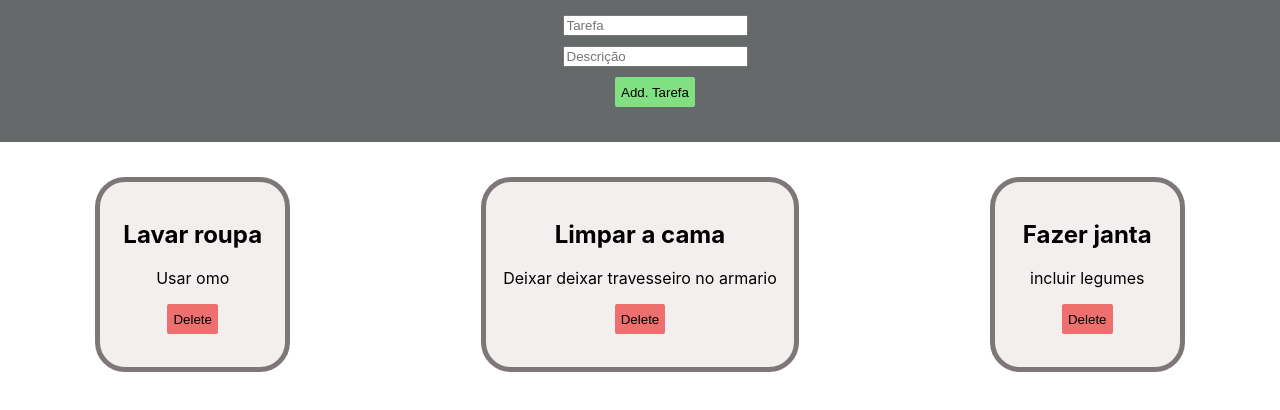
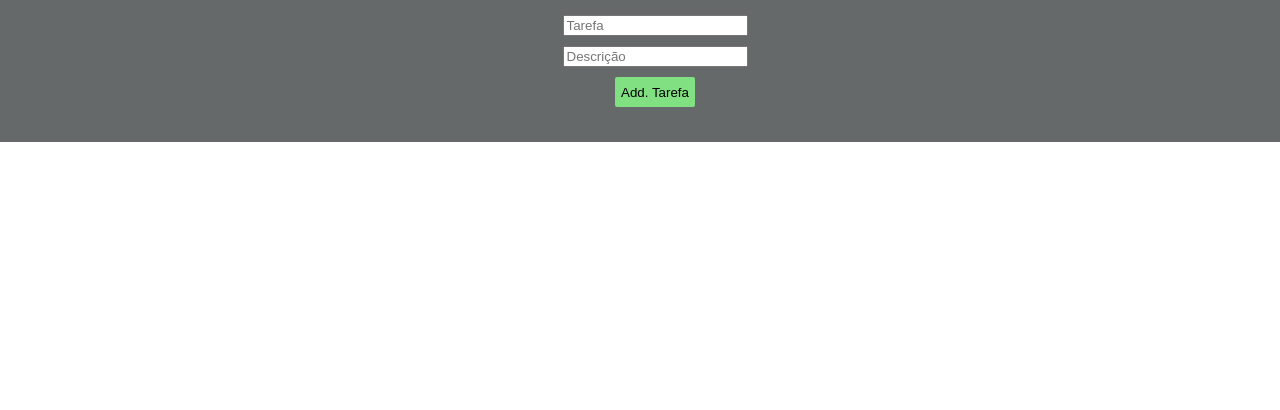
Before and after one commit to MoisesSS1/tasks_react, a React (Create React App) app: page / in a window 1280 px wide. Shown: the top 410 px of the page. Built offline with nearby package versions, Linux system fonts and the light colour scheme.

Commit message:
finalizando

```diff
--- a/src/App.js
+++ b/src/App.js
@@ -4,17 +4,7 @@ import { useState } from 'react';
 function App() {
 
 //tarefas
-const [tasks, setTasks] =  useState([{
-  "name":"Lavar roupa",
-  "description":"Usar omo",
-},{
-  "name":"Limpar a cama",
-  "description":"Deixar deixar travesseiro no armario",
-},{
-  "name":"Fazer janta",
-  "description":"incluir legumes",
-}
-])
+const [tasks, setTasks] =  useState([])
 
 //tasks de entrada
 let [name, setName] = useState()
```
Also changed, not shown: 1 other file (tests, documents, lock files or other folders).
